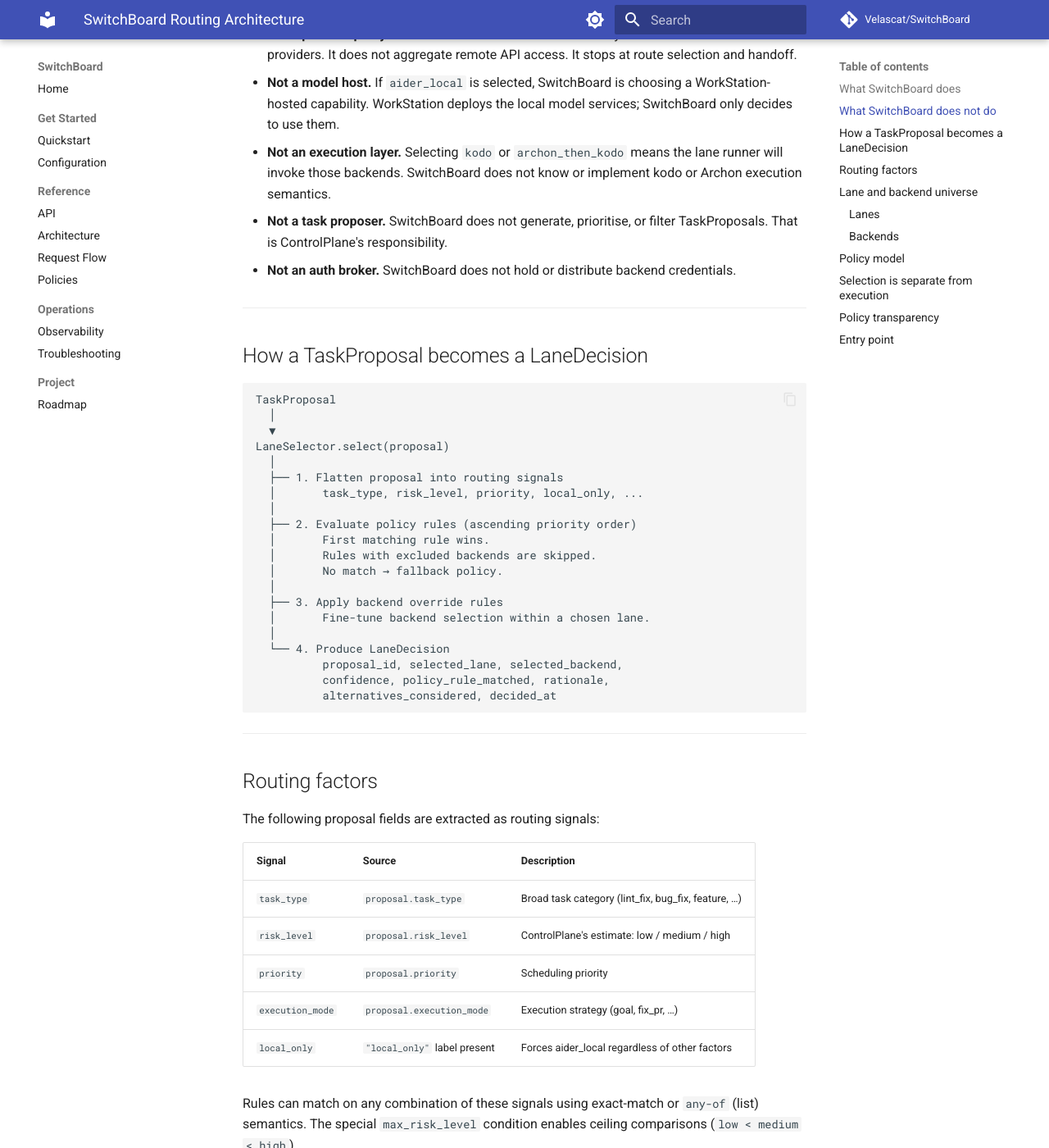
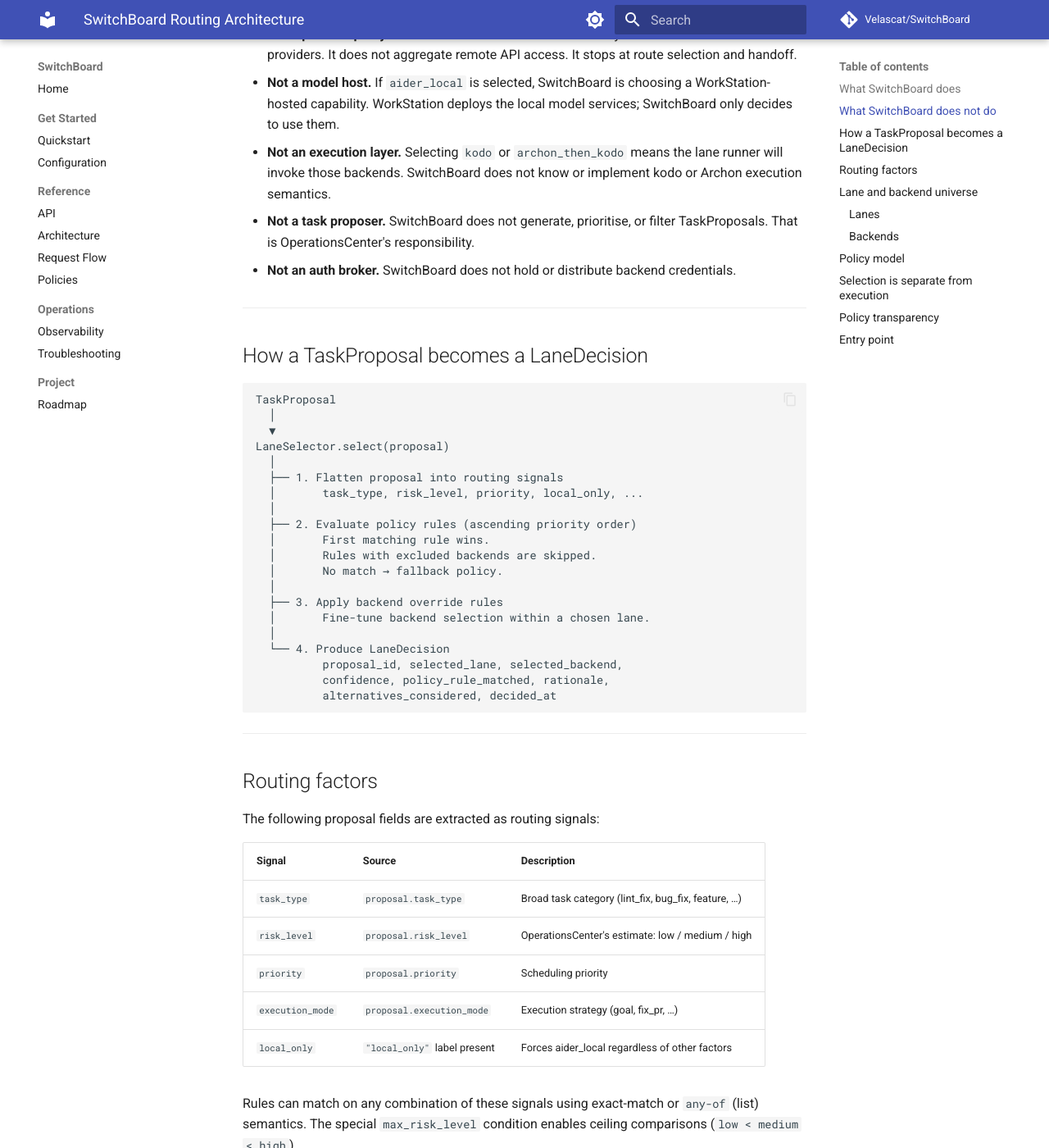
Before and after one commit to Velascat/SwitchBoard, an MkDocs documentation site: the page built from docs/routing.md, in a window 1280 px wide and 1400 px high, scrolled down 722 px. Shown: the whole window at 82% size. Built offline with MkDocs 1.6.1 and Material for MkDocs 9.7.7, drawn with Linux system fonts in a browser that asks for light colours; comment, search, counter and statistics services are not loaded; some of the changed text lies outside the part shown.

Commit message:
refactor: update imports and docs for OperationsCenter rename
Reflect the control_plane → operations_center package rename:
- Update operations_center imports in lane engine and routing routes
- Refresh docs and README with new repo/package names

Co-Authored-By: Claude Sonnet 4.6 <noreply@anthropic.com>

````diff
--- a/docs/routing.md
+++ b/docs/routing.md
@@ -11,7 +11,7 @@ path.
 
 ## What SwitchBoard does
 
-- **Accept** a `TaskProposal` from ControlPlane
+- **Accept** a `TaskProposal` from OperationsCenter
 - **Evaluate** routing factors from the proposal against the lane routing policy
 - **Select** a lane (`aider_local`, `claude_cli`, `codex_cli`)
 - **Select** a backend (`direct_local`, `kodo`, `archon_then_kodo`, `openclaw`)
@@ -34,7 +34,7 @@ path.
   Archon execution semantics.
 
 - **Not a task proposer.** SwitchBoard does not generate, prioritise, or filter
-  TaskProposals. That is ControlPlane's responsibility.
+  TaskProposals. That is OperationsCenter's responsibility.
 
 - **Not an auth broker.** SwitchBoard does not hold or distribute backend credentials.
 
@@ -74,7 +74,7 @@ The following proposal fields are extracted as routing signals:
 | Signal | Source | Description |
 |--------|--------|-------------|
 | `task_type` | `proposal.task_type` | Broad task category (lint_fix, bug_fix, feature, …) |
-| `risk_level` | `proposal.risk_level` | ControlPlane's estimate: low / medium / high |
+| `risk_level` | `proposal.risk_level` | OperationsCenter's estimate: low / medium / high |
 | `priority` | `proposal.priority` | Scheduling priority |
 | `execution_mode` | `proposal.execution_mode` | Execution strategy (goal, fix_pr, …) |
 | `local_only` | `"local_only"` label present | Forces aider_local regardless of other factors |
@@ -170,7 +170,7 @@ After SwitchBoard returns a `LaneDecision`, the lane runner (e.g. kodo) uses
 that path.
 
 ```
-ControlPlane → TaskProposal → SwitchBoard → LaneDecision
+OperationsCenter → TaskProposal → SwitchBoard → LaneDecision
                                                   │
                                                   ▼
                                            lane runner (kodo)
--- a/pyproject.toml
+++ b/pyproject.toml
@@ -19,7 +19,7 @@ dependencies = [
     "pydantic-settings>=2.0",
     "httpx>=0.27.0",
     "pyyaml>=6.0",
-    "control-plane @ git+https://github.com/Velascat/ControlPlane.git",
+    "operations-center @ git+https://github.com/Velascat/OperationsCenter.git",
 ]
 
 [project.optional-dependencies]
````
Also changed, not shown: CLAUDE.md (+9 -9 lines), README.md (+5 -5 lines), docs/index.md (+1 -1 lines), 6 other files.
